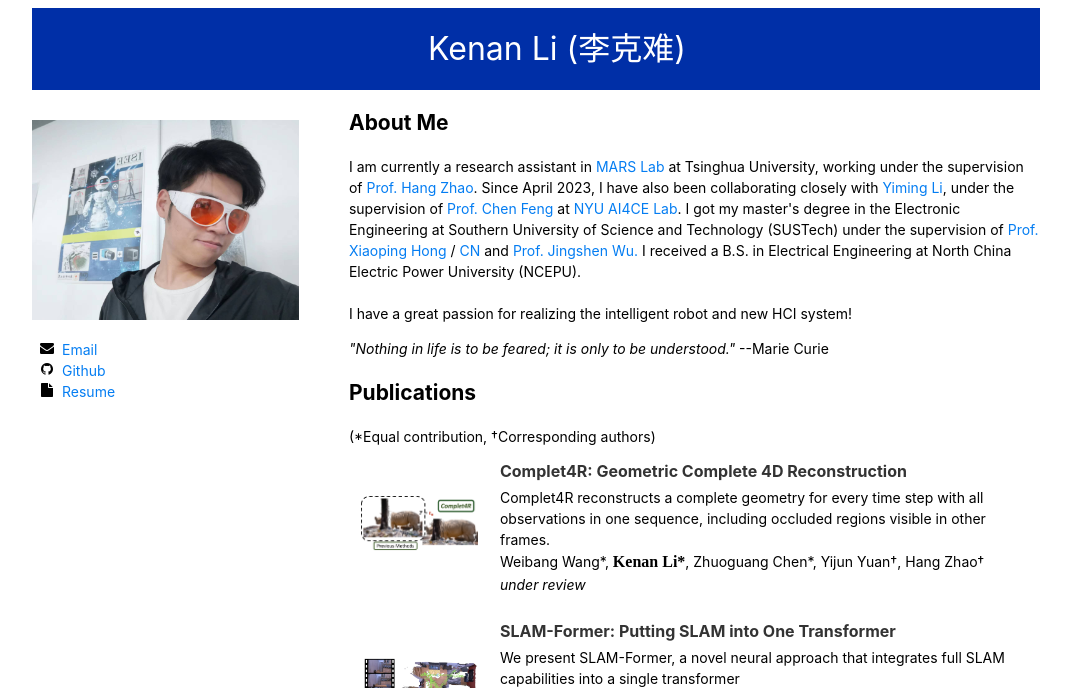
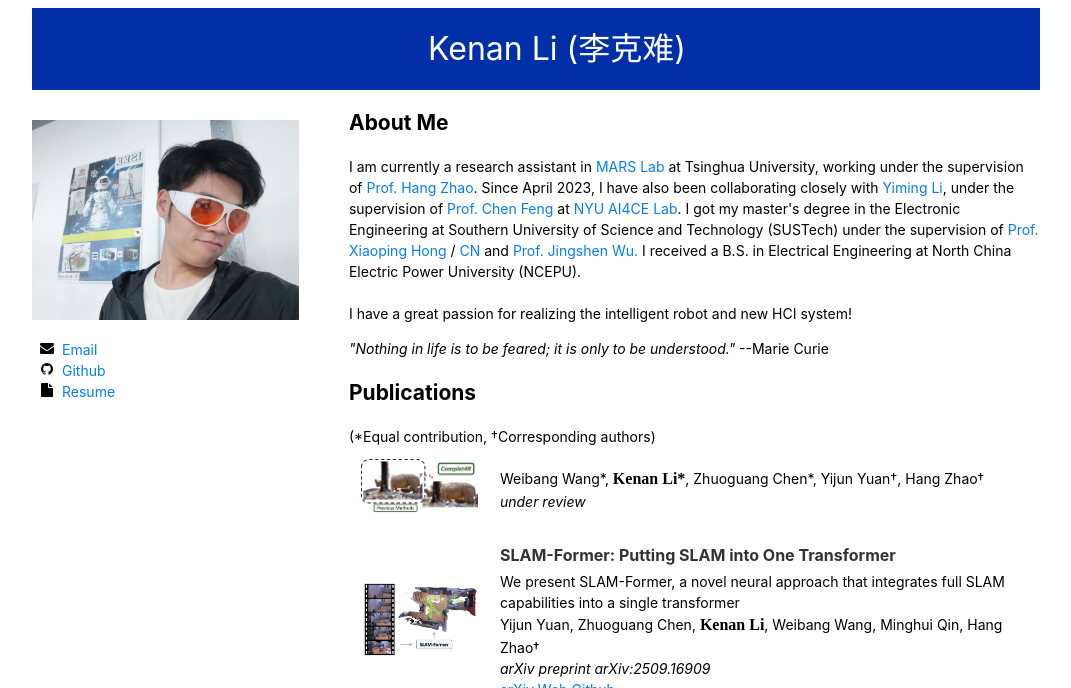
Before and after one commit to ConnorKevin/ConnorKevin.github.io, a Jekyll site: the page index.html, which Jekyll copies as it is, in a window 1280 px wide and 900 px high, cut to the strip 0-688 px from the top of the window. Shown: the whole strip, without its empty margins (104-1175 px from the left). Built offline with Jekyll 4.4.1, drawn with Linux system fonts in a browser that asks for light colours.

Commit message:
Update index.html

```diff
--- a/index.html
+++ b/index.html
@@ -149,8 +149,8 @@
 			<img src="files/complet4RS.png" alt="" width="100%" class="border">
 			</td>
 			<td width="80%" valign="center">
-			<papertitle>Complet4R: Geometric Complete 4D Reconstruction</papertitle>
-			<a style="color : #000000;"> Complet4R reconstructs a complete geometry for every time step with all observations in one sequence, including occluded regions visible in other frames. </a><br/>
+			<!-- <papertitle>Complet4R: Geometric Complete 4D Reconstruction</papertitle>
+			<a style="color : #000000;"> Complet4R reconstructs a complete geometry for every time step with all observations in one sequence, including occluded regions visible in other frames. </a><br/> -->
 		    <a style="color : #000000;">Weibang Wang*</a>,
 			<a style="color : #000000;"><strong>Kenan Li*</strong></a>,
 			<a style="color : #000000;">Zhuoguang Chen*</a>,
```
